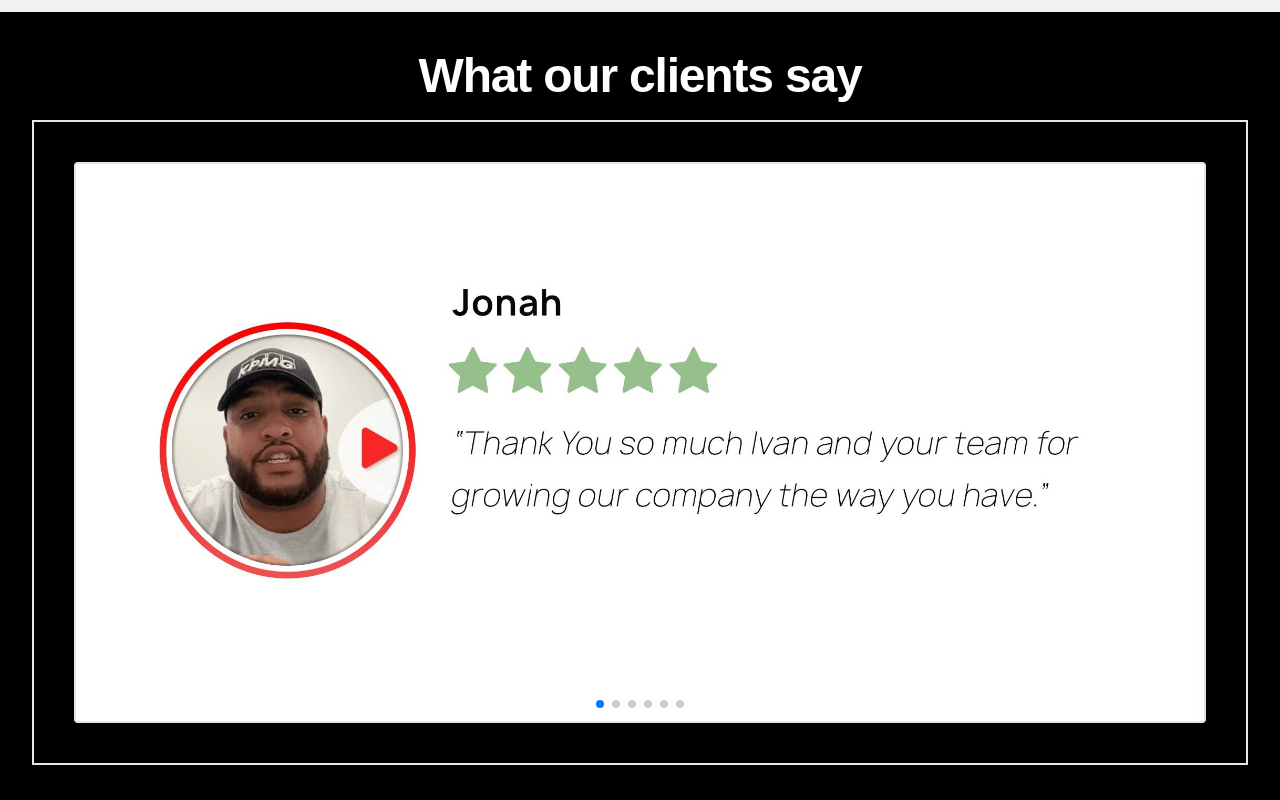
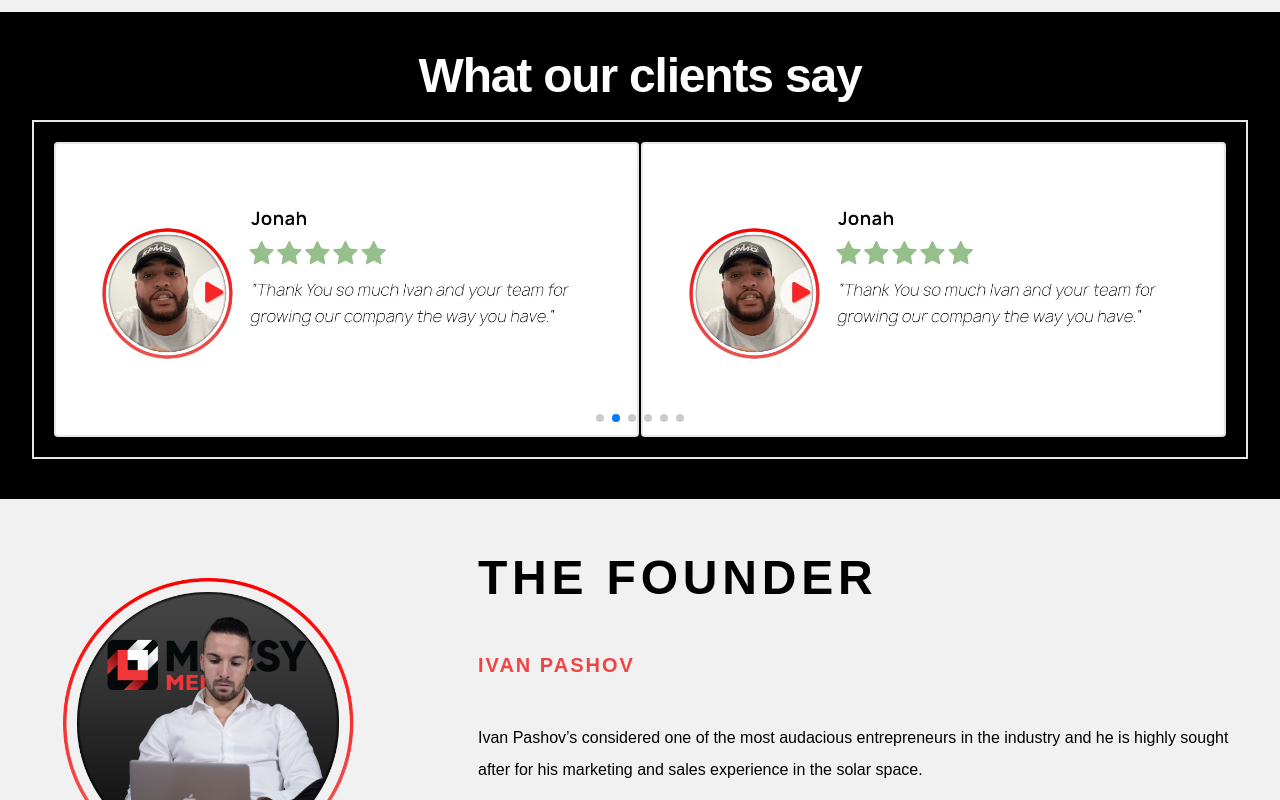
Before and after one commit to sualeh-farooq/Maksymize_Project, a Next.js app: page /about in a window 1280 px wide. Shown: the part 1640-2440 px from the top of the page. Built offline with nearby package versions, Linux system fonts and the light colour scheme.

Commit message:
commit
slider added

```diff
--- a/src/components/slider/index.js
+++ b/src/components/slider/index.js
@@ -1,5 +1,5 @@
 import { Swiper, SwiperSlide } from "swiper/react";
-import { Pagination, Navigation } from "swiper";
+import { Pagination, Navigation , Autoplay } from "swiper";
 import "swiper/css";
 import "swiper/css/pagination";
 import "swiper/css/free-mode";
@@ -10,9 +10,11 @@ export default function Slider({ card }) {
         <div className="cards">
           <div className="cardsgrid">
             <Swiper
-              slidesPerView={1}
-              spaceBetween={2}
-              autoplay={3000}
+              slidesPerView={2}
+              spaceBetween={4}
+              autoplay={{
+                delay: 2500
+              }}
               slidesPerGroup={1}
               loop={true}
               loopFillGroupWithBlank={true}
@@ -20,7 +22,7 @@ export default function Slider({ card }) {
                 clickable: true,
               }}
               navigation={true}
-              modules={[Pagination, Navigation]}
+              modules={[Autoplay, Pagination, Navigation]}
               className="mySwiper"
               breakpoints={{
                 320: {
@@ -33,11 +35,15 @@ export default function Slider({ card }) {
                 },
                 425: {
                   slidesPerView: 1,
+                  spaceBetween: 4,
+                },
+                768: {
+                  slidesPerView: 2,
                   spaceBetween: 1,
                 },
-                768: {
-                  slidesPerView: 1,
-                  spaceBetween: 1,
+                1024: {
+                  slidesPerView: 2,
+                  spaceBetween: 2,
                 },
               }}
             >
--- a/src/containers/clients/index.js
+++ b/src/containers/clients/index.js
@@ -9,10 +9,9 @@ export function Clients() {
             What our clients say
           </h2>
         </div>
-        <div className="border-2 mt-5 p-10">
+        <div className=" rev-card border-2 mt-5 sm:p-5 md:p-6 lg:p-5">
           {/* <Review_Card /> */}
 <Slider card={Review_Card} />
-
         </div>
       </div>
     </div>
--- a/src/styles/custom.css
+++ b/src/styles/custom.css
@@ -125,6 +125,9 @@ a:hover {
   .contact-btn {
     display: none;
   }
+  .rev-card{
+    padding: 5px;
+  }
 
 }
 
@@ -219,6 +222,9 @@ a:hover {
   .founder-img-span {
     margin-bottom: 2rem !important;
   }
+  .rev-card{
+    padding: 5px;
+  }
 }
 
 
```
